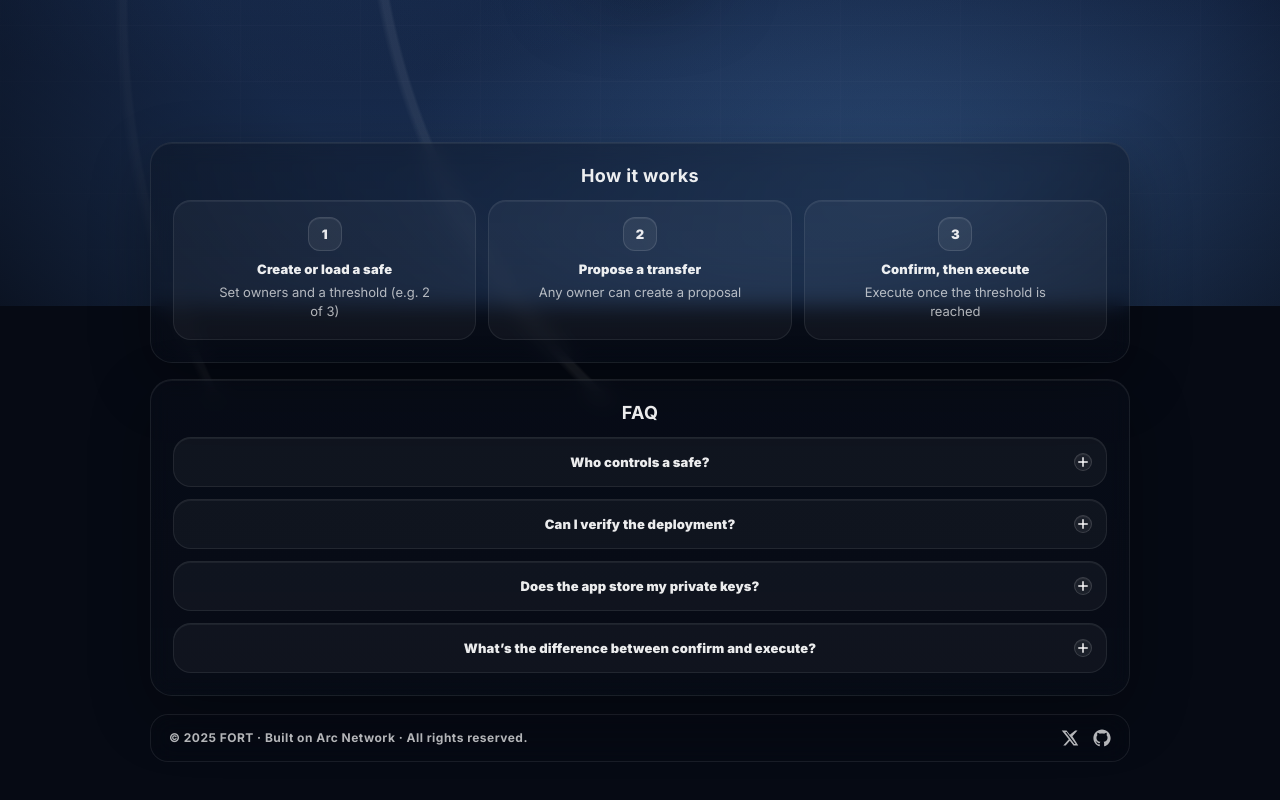
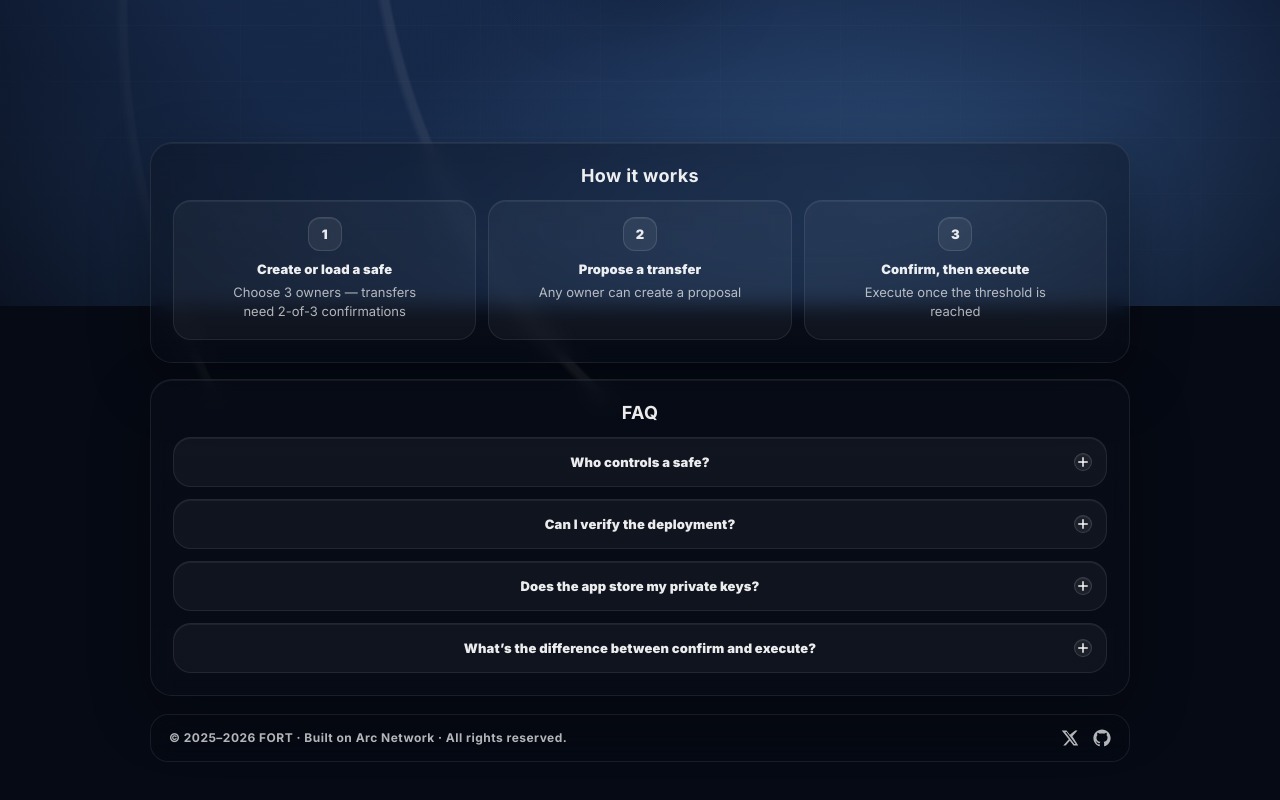
Before and after one commit to EthernalBuddha/FORT, a Next.js app: page / in a window 1280 px wide. Shown: the part 494-1294 px from the top of the page. Built offline with nearby package versions, Linux system fonts and the light colour scheme.

Commit message:
fix(landing): update copyright year and clarify 3-owner / 2-of-3 copy

```diff
--- a/app/page.js
+++ b/app/page.js
@@ -51,7 +51,7 @@ export default function Page() {
               <div className="howCard">
                 <div className="howNum">1</div>
                 <div className="howTitle">Create or load a safe</div>
-                <div className="howText">Set owners and a threshold (e.g. 2 of 3)</div>
+                <div className="howText">Choose 3 owners — transfers need 2-of-3 confirmations</div>
               </div>
 
               <div className="howCard">
@@ -121,7 +121,7 @@ export default function Page() {
 
         <footer className="footer">
           <div className="footerBar">
-            <div className="footerText">© 2025 FORT · Built on Arc Network · All rights reserved.</div>
+            <div className="footerText">© 2025–2026 FORT · Built on Arc Network · All rights reserved.</div>
 
             <div className="footerIcons">
               <a
```
